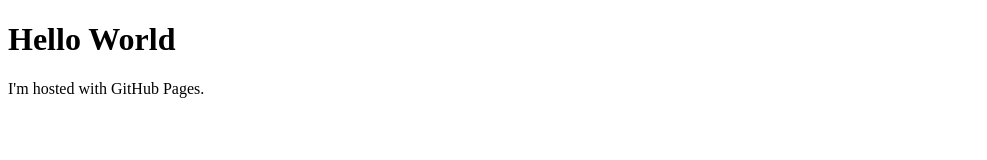
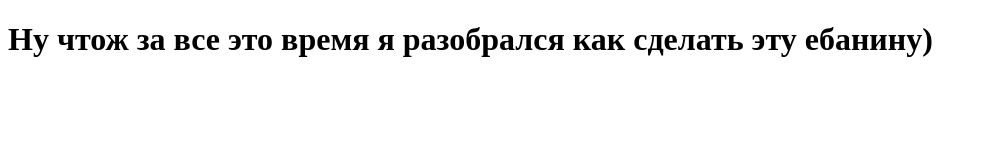
Before and after one commit to DevilsVigoda/ROCKSHASSA, a plain HTML site: page root/index.html in a window 1280 px wide. Shown: the whole page, without its empty margins (0-987 px from the left). Drawn offline with Linux system fonts and the light colour scheme.

Commit message:
Update index.html

```diff
--- a/root/index.html
+++ b/root/index.html
@@ -1,7 +1,7 @@
 <!DOCTYPE html>
 <html>
 <body>
-<h1>Hello World</h1>
-<p>I'm hosted with GitHub Pages.</p>
+<h1>Ну чтож за все это время я разобрался как сделать эту ебанину)</h1>
+
 </body>
 </html>
```
